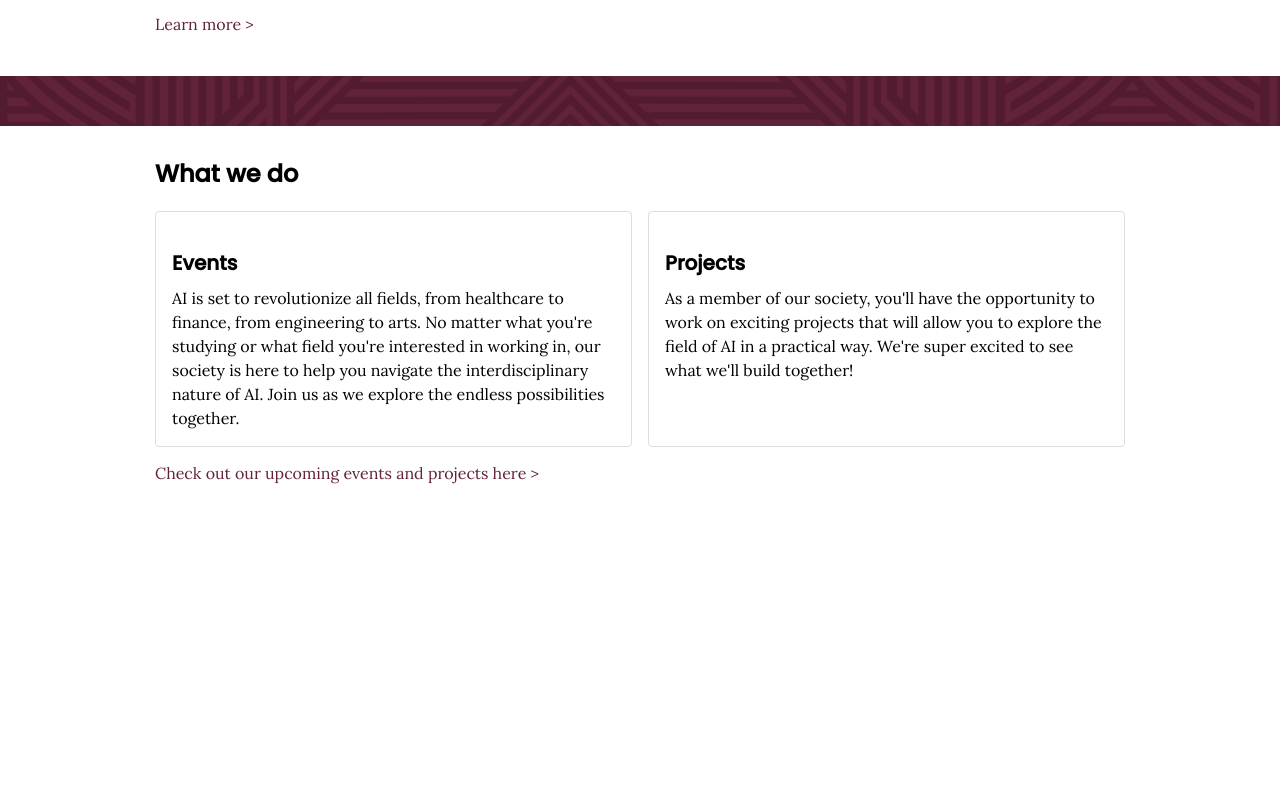
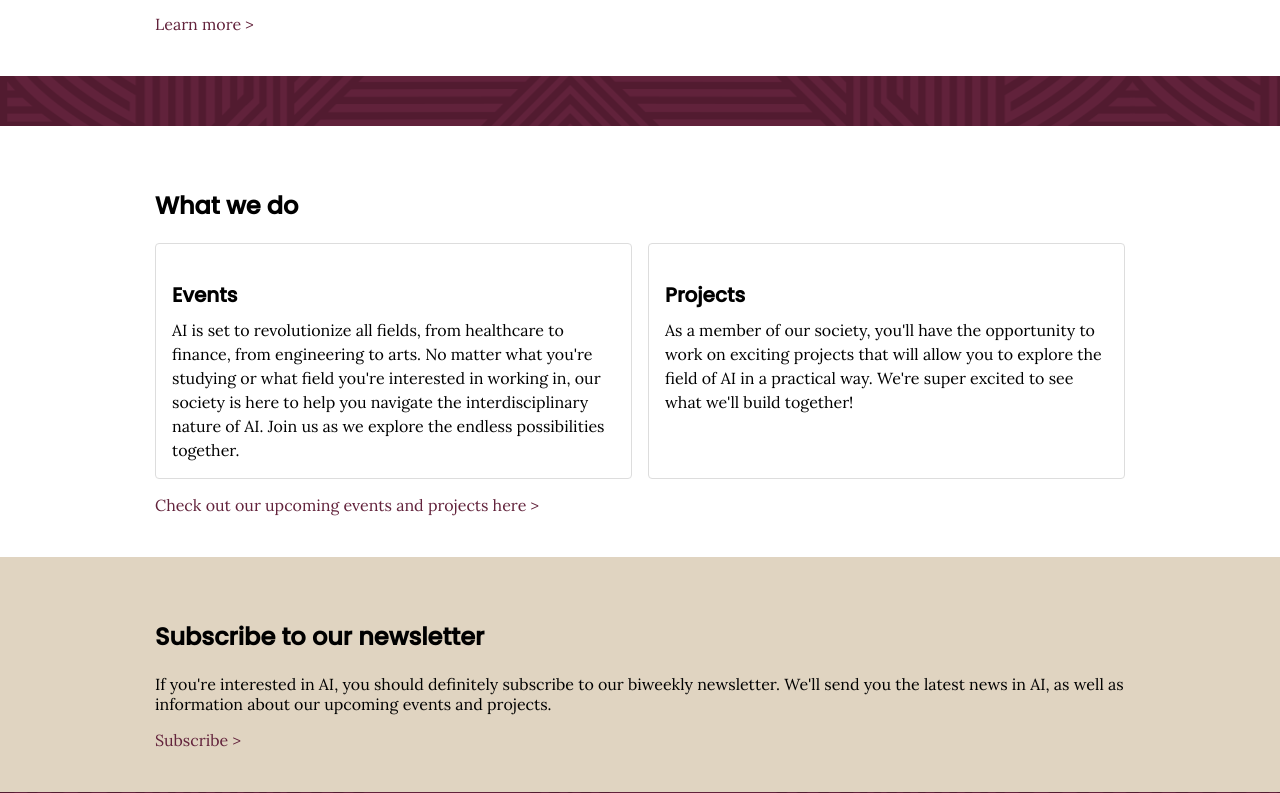
Before and after one commit to NurSalaam/su_ai, a React (Create React App) app: page / in a window 1280 px wide. Shown: the part 567-1360 px from the top of the page. Built offline with nearby package versions, Linux system fonts and the light colour scheme.

Commit message:
fix styling bug on home and activites page

```diff
--- a/src/features/Activities/components/activities.css
+++ b/src/features/Activities/components/activities.css
@@ -1,4 +1,4 @@
-#activities {
+#activities-page {
   min-height: 100vh;
   padding: 0;
 }
--- a/src/features/Activities/components/activities.tsx
+++ b/src/features/Activities/components/activities.tsx
@@ -31,7 +31,7 @@ const Activities: FC = () => {
   const [tab, setTab] = useState(Tab.Events);
 
   return (
-    <div id="activities">
+    <div id="activities-page">
       <section id="hero">
         <Content>
           <h1 id="hero-text">Activities</h1>
--- a/src/features/Home/components/home.css
+++ b/src/features/Home/components/home.css
@@ -3,7 +3,7 @@
   box-sizing: border-box;
 } */
 
-#home {
+#home-page {
   min-height: 100vh;
 }
 
--- a/src/features/Home/components/home.tsx
+++ b/src/features/Home/components/home.tsx
@@ -7,7 +7,7 @@ import { pages } from "../../../router/routes";
 
 const Home: FC = () => {
   return (
-    <div id="home">
+    <div id="home-page">
       <section id="hero">
         <Content>
           <h1 id="hero-text">
```
